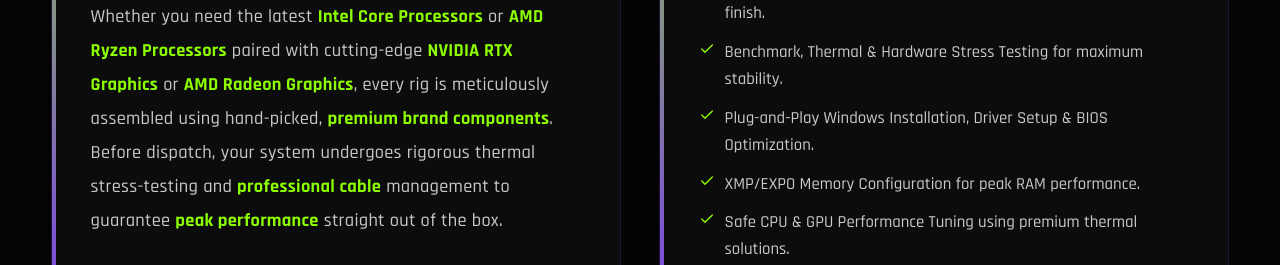
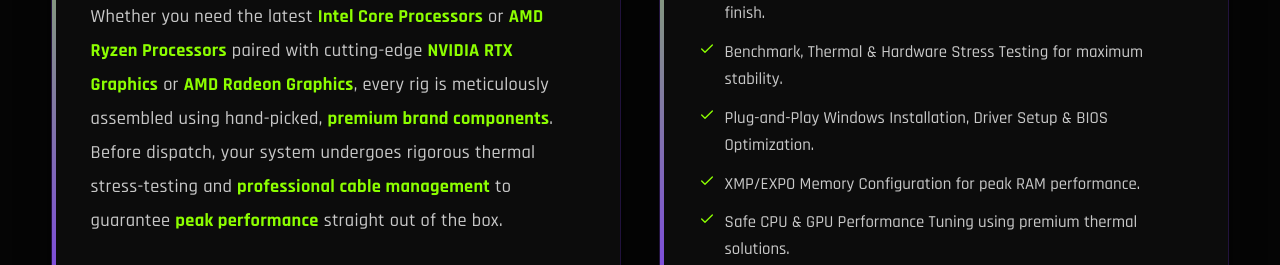
Before and after one commit to Aravinda-kumar-S/PC-BUIDER-COMPUTERS, a React (Vite) app: page / in a window 1280 px wide. Shown: the part 2562-2827 px from the top of the page. Built offline with nearby package versions, Linux system fonts and the light colour scheme.

Commit message:
fix: highlight word

```diff
--- a/src/Home.jsx
+++ b/src/Home.jsx
@@ -781,7 +781,7 @@
                 <span className="txt-green">AMD Radeon Graphics</span>, every rig is meticulously assembled
                 using hand-picked, <span className="txt-green">premium brand components</span>. Before dispatch,
                 your system undergoes rigorous thermal stress-testing and{' '}
-                <span className="txt-green">professional cable</span> management to guarantee{' '}
+                <span className="txt-green">professional cable management</span> to guarantee{' '}
                 <span className="txt-green">peak performance</span> straight out of the box.
               </p>
             </div>
```
